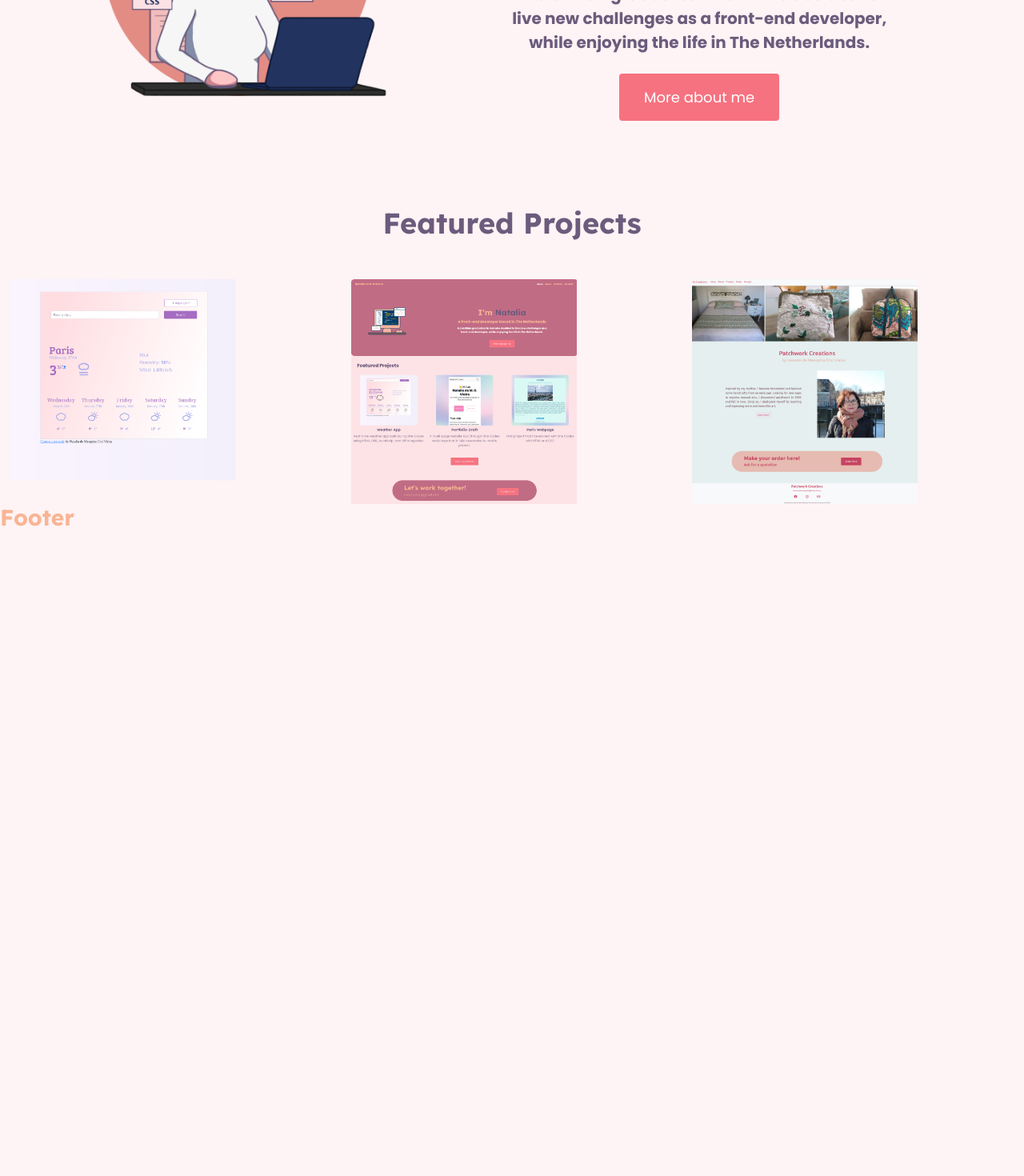
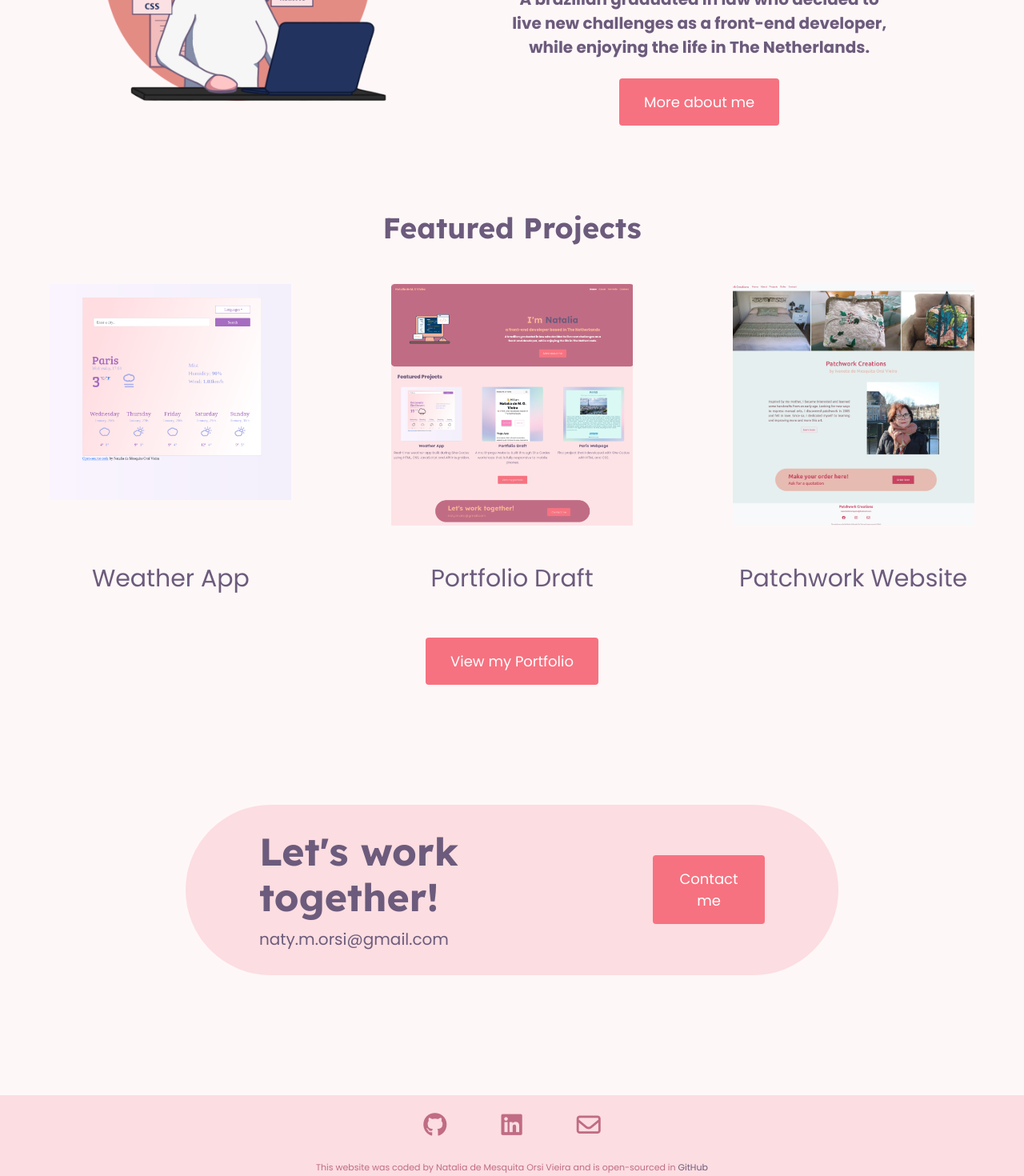
Before and after one commit to NataliaOrsi/react-portfolio, a React (Create React App) app: page / in a window 1280 px wide. Shown: the part 441-1911 px from the top of the page at 80% size. Before the commit the page ends 1113 px from the top, so only its background shows below. Built offline with nearby package versions, Linux system fonts and the light colour scheme.

Commit message:
Added the content of Home and Footer components

```diff
--- a/public/index.html
+++ b/public/index.html
@@ -12,8 +12,9 @@
     <link rel="apple-touch-icon" href="%PUBLIC_URL%/logo192.png" />
     <link rel="manifest" href="%PUBLIC_URL%/manifest.json" />
     <link rel="preconnect" href="https://fonts.googleapis.com">
-<link rel="preconnect" href="https://fonts.gstatic.com" crossorigin>
-<link href="https://fonts.googleapis.com/css2?family=Lexend+Deca:wght@100;300;500;700&family=Poppins:wght@100;300;400;600;700;800&family=Roboto:wght@100&display=swap" rel="stylesheet">
+    <link rel="preconnect" href="https://fonts.gstatic.com" crossorigin>
+    <link href="https://fonts.googleapis.com/css2?family=Lexend+Deca:wght@100;300;500;700&family=Poppins:wght@100;300;400;600;700;800&family=Roboto:wght@100&display=swap" rel="stylesheet">
+    <script src="https://kit.fontawesome.com/7d0bbddace.js" crossorigin="anonymous"></script>
     <title>Natalia de Mesquita orsi Vieira - Portfolio</title>
   </head>
   <body>
--- a/src/App.css
+++ b/src/App.css
@@ -9,7 +9,7 @@
 
 body {
   font-family: var(--default-font);
-  background: rgba(246, 114, 128, 0.08);
+  background: rgba(246, 114, 128, 0.05);
 }
 
 h1, h2, h3 {
@@ -32,10 +32,26 @@ h3 {
     color: var(--heading-color);
 }
 
+h4 {
+    font-size: 30px;
+    color: var(--heading-color);
+}
+
 p {
     font-size: 20px;
     color: var(--heading-color);
     font-weight: bold;
+}
+
+a {
+    font-size: 20px;
+    color: var(--heading-color);
+    text-decoration: none;
+}
+
+a:hover {
+    color: var(--heading-color);
+    text-decoration: none;
 }
 
 .btn-branding {
@@ -85,5 +101,41 @@ p {
 }
 
 .Home .featured-projects img {
-    width: 70%;
+    width: 75%;
+    margin: 0 auto;
 }
+
+.Home .contact-box {
+    background: rgba(246, 114, 128, 0.2);
+    border-radius: 120px;
+    margin: 150px;
+    padding: 30px 80px;
+}
+
+.Home .contact-box h3 {
+    font-size: 48px;
+}
+
+.Footer {
+   background-color: rgba(246, 114, 128, 0.2);
+}
+
+.Footer a {
+    color: var(--secondary-color);
+}
+
+.Footer .social-links a {
+    margin: 20px;
+    font-size: 30px;
+    padding: 10px 14px;
+}
+
+.Footer small {
+    font-size: 11px;
+    color: var(--secondary-color);
+}
+
+.Footer small a {
+    font-size: 11px;
+    color: var(--heading-color);
+}
--- a/src/Footer.js
+++ b/src/Footer.js
@@ -1,5 +1,45 @@
 import React from "react";
 
 export default function Footer() {
-  return <h2>Footer</h2>;
+  return (
+    <footer className="Footer text-center pt-3">
+      <div className="social-links mb-3">
+        <a
+          href="https://github.com/NataliaOrsi"
+          target="_blank"
+          rel="noreferrer"
+          title="GitHub"
+        >
+          <i class="fab fa-github"></i>
+        </a>
+        <a
+          href="https://www.linkedin.com/in/nataliaorsi155/"
+          target="_blank"
+          rel="noreferrer"
+          title="Linkedin"
+        >
+          <i class="fab fa-linkedin"></i>
+        </a>
+        <a
+          href="mailto:naty.m.orsi@gmail.com"
+          target="_blank"
+          rel="noreferrer"
+          title="Email"
+        >
+          <i class="far fa-envelope"></i>
+        </a>
+      </div>
+      <small>
+        This website was coded by Natalia de Mesquita Orsi Vieira and is
+        open-sourced in{" "}
+        <a
+          href="https://github.com/NataliaOrsi/react-portfolio"
+          className="coder-info"
+          title="Coder Github"
+        >
+          GitHub
+        </a>
+      </small>
+    </footer>
+  );
 }
--- a/src/Home.js
+++ b/src/Home.js
@@ -38,14 +38,55 @@ export default function Home() {
         <div className="container-fluid">
           <div className="row">
             <div className="col-4">
-              <img src={WeatherApp} alt="Patchwork Website" />
+              <img
+                src={WeatherApp}
+                alt="Weather App"
+                className="d-block mb-5"
+              />
+              <div>
+                <h4 className="text-center">Weather App</h4>
+              </div>
             </div>
             <div className="col-4">
-              <img src={PortfolioDraft} alt="Portfolio Draft" />
+              <img
+                src={PortfolioDraft}
+                alt="Portfolio Draft"
+                className="d-block mb-5"
+              />
+              <h4 className="text-center">Portfolio Draft</h4>
             </div>
             <div className="col-4">
-              <img src={Patchwork} alt="Weather App" />
+              <img
+                src={Patchwork}
+                alt="Patchwork Website"
+                className="d-block mb-5"
+              />
+              <h4 className="text-center">Patchwork Website</h4>
             </div>
+          </div>
+          <div className="d-flex justify-content-center my-5">
+            <a className="btn btn-branding" href="/about">
+              View my Portfolio
+            </a>
+          </div>
+        </div>
+      </section>
+      <section className="container">
+        <div className="row d-none d-lg-flex justify-content-between align-items-center contact-box">
+          <div className="col-9">
+            <h3>Let's work together!</h3>
+            <a href="mailto:naty.m.orsi@gmail.com" title="Contact Natalia">
+              naty.m.orsi@gmail.com
+            </a>
+          </div>
+          <div className="col-3">
+            <a
+              className="btn btn-branding"
+              href="mailto:naty.m.orsi@gmail.com"
+              title="Contact Natalia"
+            >
+              Contact me
+            </a>
           </div>
         </div>
       </section>
```
